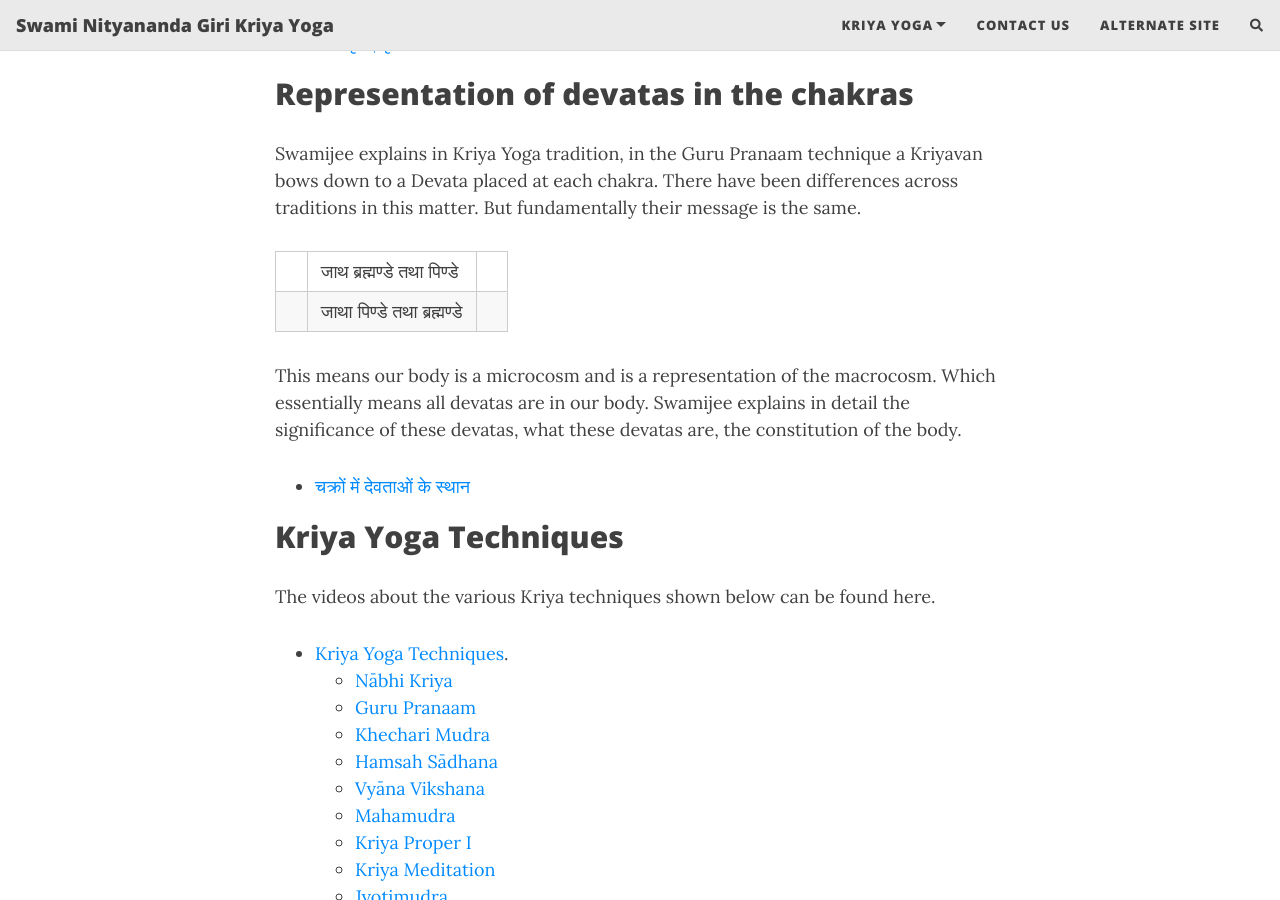
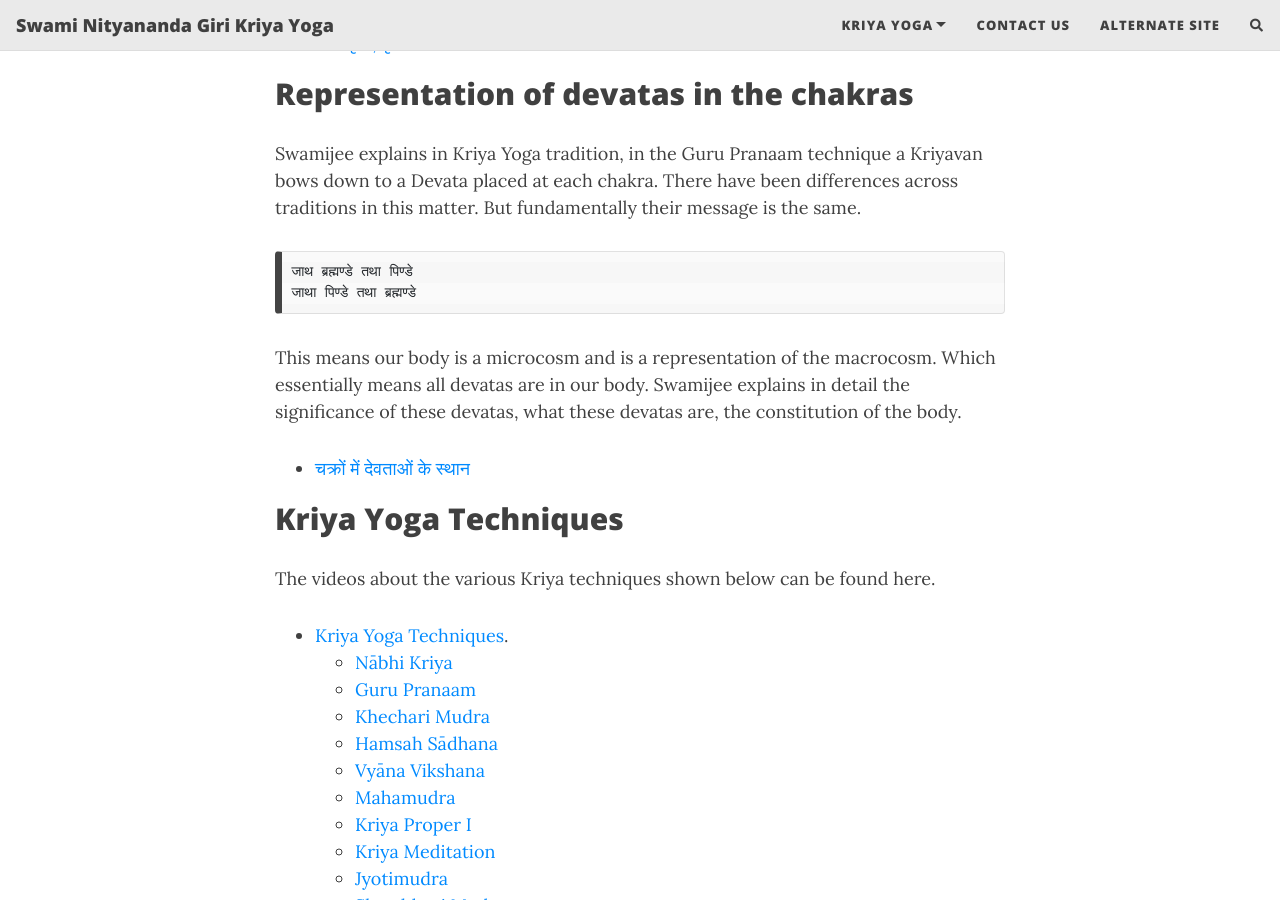
Before and after one commit to swngky/swngky.github.io, a Jekyll site: the page built from docs/videos.md, in a window 1280 px wide and 900 px high, scrolled down 1583 px. Built offline with Jekyll 4.4.1, drawn with Linux system fonts in a browser that asks for light colours; nearby versions of some CDN libraries; comment, search, counter and statistics services are not loaded.

Commit message:
fix formatting

````diff
--- a/docs/videos.md
+++ b/docs/videos.md
@@ -43,8 +43,10 @@ In this video Swamijee explains what is Vritti and types of Vrittis.
 
 Swamijee explains in Kriya Yoga tradition, in the Guru Pranaam technique a Kriyavan bows down to a Devata placed at each chakra. There have been differences across traditions in this matter. But fundamentally their message is the same.
 
-|| जाथ ब्रह्मण्डे तथा पिण्डे ||
-|| जाथा पिण्डे तथा ब्रह्मण्डे ||
+```
+जाथ ब्रह्मण्डे तथा पिण्डे
+जाथा पिण्डे तथा ब्रह्मण्डे
+```
 
 This means our body is a microcosm and is a representation of the macrocosm. Which essentially means all devatas are in our body. Swamijee explains in detail the significance of these devatas, what these devatas are, the constitution of the body.
 
````
